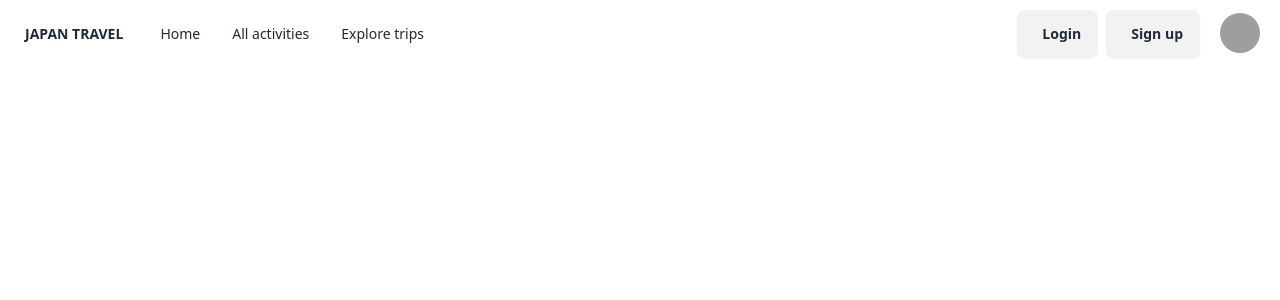
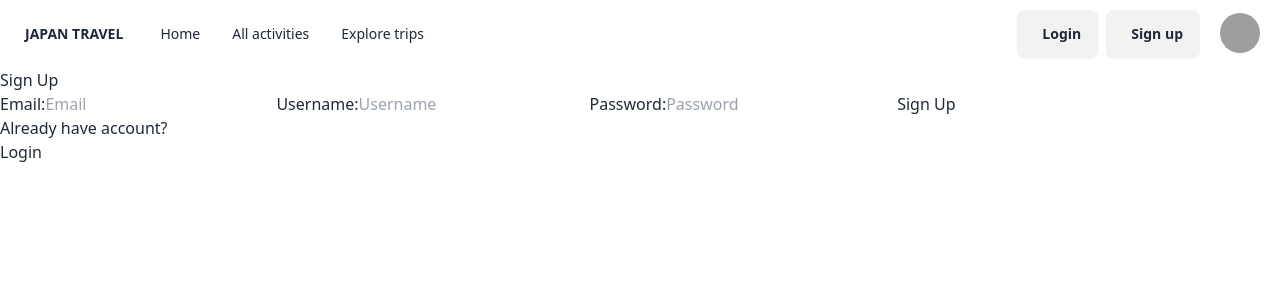
Before and after one commit to japan-lovers/japan-planner-frontend, a React (Vite) app: page /signup in a window 1280 px wide. Shown: the top 300 px of the page. Built offline with nearby package versions, Linux system fonts and the light colour scheme; no server answers; grey boxes are pictures that could not be loaded; the HTML template or start-up script is replaced by a standard one.

Commit message:
Implement signup page and functionality

```diff
--- a/src/pages/Signup.jsx
+++ b/src/pages/Signup.jsx
@@ -1,3 +1,81 @@
-function Signup() {}
+import { useState } from "react";
+import { Link, useNavigate } from "react-router-dom";
+import authService from "../services/auth.service";
+
+const API_URL = "http://localhost:3000";
+
+function Signup() {
+  const [email, setEmail] = useState("");
+  const [password, setPassword] = useState("");
+  const [username, setUsername] = useState("");
+  const [errorMessage, setErrorMessage] = useState(undefined);
+
+  const navigate = useNavigate();
+
+  const handleEmail = (e) => setEmail(e.target.value);
+  const handlePassword = (e) => setPassword(e.target.value);
+  const handleUsername = (e) => setUsername(e.target.value);
+
+  const handleSignupSubmit = (e) => {
+    e.preventDefault();
+    // Create an object representing the request body
+    const requestBody = { email, password, username };
+
+    // Make an axios request to the API
+    // If the POST request is a successful redirect to the login page
+    // If the request resolves with an error, set the error message in the state
+    authService
+      .signup(requestBody)
+      .then((response) => {
+        navigate("/login");
+      })
+      .catch((error) => {
+        const errorDescription = error.response.data.message;
+        setErrorMessage(errorDescription);
+      });
+  };
+
+  return (
+    <div className="SignupPage">
+      <h1>Sign Up</h1>
+
+      <form onSubmit={handleSignupSubmit}>
+        <label>Email:</label>
+        <input
+          type="email"
+          name="email"
+          placeholder="Email"
+          value={email}
+          onChange={handleEmail}
+        />
+
+        <label>Username:</label>
+        <input
+          type="text"
+          name="email"
+          placeholder="Username"
+          value={username}
+          onChange={handleUsername}
+        />
+
+        <label>Password:</label>
+        <input
+          type="password"
+          name="password"
+          placeholder="Password"
+          value={password}
+          onChange={handlePassword}
+        />
+
+        <button type="submit">Sign Up</button>
+      </form>
+
+      {errorMessage && <p className="error-message">{errorMessage}</p>}
+
+      <p>Already have account?</p>
+      <Link to={"/login"}> Login</Link>
+    </div>
+  );
+}
 
 export default Signup;
```
